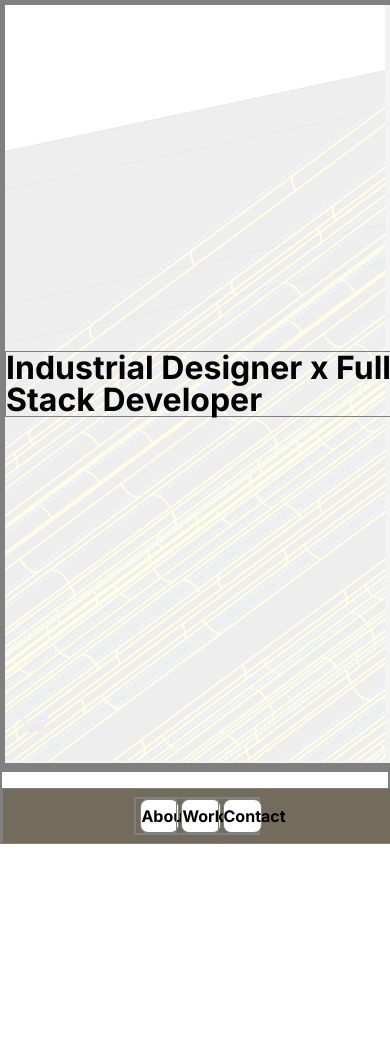
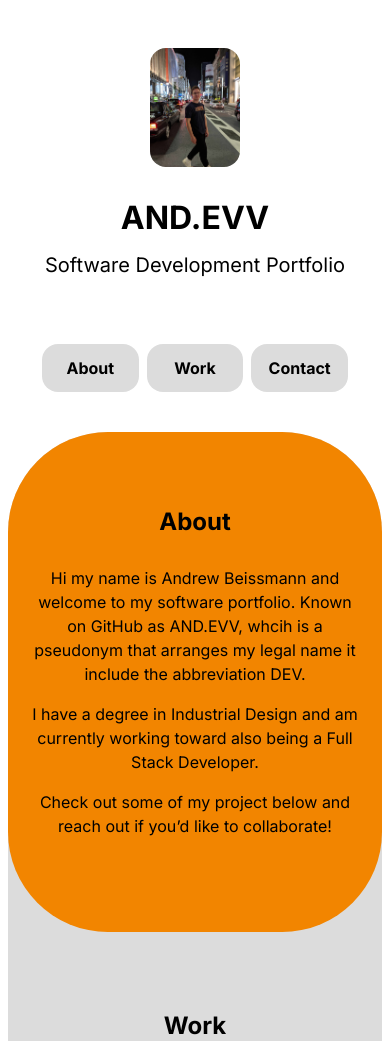
Before and after one commit to andrew60199/portfolio-01, a plain HTML site: page index.html in a window 390 px wide. Shown: the top 1041 px of the page. Before the commit the page ends 844 px from the top, so only its background shows below. Drawn offline with Linux system fonts and the light colour scheme.

Commit message:
added content to the profolio and completed styling

```diff
--- a/Assets/reset.css
+++ b/Assets/reset.css
@@ -39,3 +39,8 @@
   ul {
     list-style: none;
   }
+
+  a {
+    color: black;
+    text-decoration: none;
+  }
--- a/Assets/style.css
+++ b/Assets/style.css
@@ -2,96 +2,248 @@
     --font: 'Inter', sans-serif;
 }
 
-* {
-    border: 1px solid grey;
+html {
+    margin: .5rem;
+    transition: all 0.5s ease-in-out;
+    scroll-behavior: smooth;
+}
+
+h1 {
+    font-size: 200%;
+    margin-bottom: 1rem;
+    font-family: var(--font);
+}
+
+h2 {
+    font-size: 150%;
+    margin-bottom: 2rem;
+    text-align: center;
+    font-family: var(--font);
+}
+
+h3 {
+    font-size: 125%;
+    margin-bottom: 1rem;
+    font-family: var(--font);
 }
 
 p {
-    color: magenta;
+    margin-bottom: 1rem;
     font-family: var(--font);
 }
 
 /* Navigation */
 header {
     display: flex;
-    position: fixed;
+    flex-direction: column;
     width: 100%;
-    height: 3.5rem;
-    z-index: 10;
+    height: auto;
     bottom: 0;
-    background-color: rgb(115, 107, 92);
     justify-content: center;
-    padding: 8px;
+    align-items: center;
+    padding: .5rem;
+    margin-bottom: 2rem;
 }
+
+.developer-photo {
+    width: 10%;
+    height: auto;
+    margin: 2rem 0;
+}
+
+img {
+    width: 100%;
+    height: 100%;
+    border-radius: 1rem;
+
+}
+
+.sub-heading {
+    font-size: 125%;
+    margin-bottom: 4rem;
+}
+
 
 ul {
     display: flex;
     flex-wrap: wrap;
     width: 34%;
     justify-content: center;
-
+    align-items: center;
 }
 
-li.button {
+.button {
     display: flex;
-    width: 33%;
-}
-
-a {
+    width: 30%;
+    margin-bottom: 2rem;
+    justify-content: center;
     color:black;
     text-decoration: none;
-    text-align: center;
     font-family: var(--font);
-    font-weight: bold;
-    width: 100%;
+    font-weight: bold;;
     height: 100%;
-    background-color: rgb(255, 255, 255);
-    border-radius: 8px;
-    padding-top: .5rem;
-    margin: 0 4px;
+    background-color: rgb(220, 220, 220);
+    border-radius: 1rem;
+    padding: 1rem;
+    margin: 0 .25rem;
 }
 
 /* Link order - visited, focus, hover, active */
-a:visited {
 
-}
-
-a:focus {
+.button:focus {
     color: rgb(255, 255, 255);
 }
 
-a:hover {
+.button:hover {
     background-color: rgb(60, 60, 60);
 }
 
-a:active {
-
+/* About section */
+.about {
+    display: flex;
+    width: 100%;
+    height: 500px;
+    justify-content: center;
+    align-items: center;
+    background-color: rgb(242, 133, 0);
+    border-radius: 100px;
 }
 
-/* Openning screen */
-.intro {
+.content {
     display: flex;
-    width: 100%;
-    height: 90vh;
-}
-
-.centred-heading {
-    display: flex;
-    position: absolute;
-    font-family: var(--font);
-    font-size: 200%;
-    color: black;
-    background-color: rgba(255, 255, 255, 0.9);
-    background-size: cover;
-    height: 90vh;
-    width: 100%;
-    align-items: center;
+    flex-wrap: wrap;
+    width: 33%;
     justify-content: center;
 }
 
-.full-screen-image {
-    background-image: url(/Assets/Images/design-01.PNG);
-    background-size: cover;
+.text {
+    width: 75%;
+    text-align: center;
+}
+
+p {
+    text-align: center;
+    line-height: 1.5;
+}
+
+/* Work section */
+.layered-bg {
+    background-color: rgb(220, 220, 220);
+    border-radius: 100px 100px 0 0;
     width: 100%;
-    height: 100%;
+    height: 550px;
 }
+
+#work {
+    display: flex;
+    flex-wrap: wrap;
+    width: 100%;
+    justify-content: center;
+    align-items: center;
+    text-align: center;
+    background-color: rgb(220, 220, 220);
+    border-radius: 0 0 100px 100px;
+    width: 100%;
+    height: auto;
+    padding: 2rem;
+
+}
+.work {
+    position: relative;
+    width: 38%;
+}
+
+figure {
+    margin: 0 auto;
+}
+
+figcaption {
+    margin: 2rem 0;
+}
+
+.supporting {
+    width: 55%;
+    justify-items: center;
+}
+
+.coming-soon {
+    width: 55%;
+    justify-content: center;
+    margin: 0 auto;
+    padding: 3rem 0;
+}
+
+.image-link:hover {
+    background-color: none;
+    opacity: 0.6;
+}
+
+/* Contact section */
+#contact {
+    width: 100%;
+    height: 250px;
+    margin: 4rem 0;
+}
+
+.contact {
+    justify-items: center;
+    margin: 2rem 0;
+}
+
+.ex-link {
+    color:black;
+    text-decoration: none;
+    font-family: var(--font);
+    width: 34%;
+    height: 3.5rem;
+    background-color: rgb(220, 220, 220);
+    border-radius: 1rem;
+    padding-top: 1rem;
+    margin: 1rem auto;
+}
+
+.ex-link:hover {
+    background-color: rgb(60, 60, 60);
+}
+
+@media screen and (max-width: 1023px) {
+    ul,
+    .content,
+    .ex-link {
+        width: 55%;
+    }
+
+    .work {
+        width: 80%;
+    }
+
+    .supporting,
+    .coming-soon {
+        width: 65%;
+    }
+
+    .developer-photo {
+        width: 15%;
+    }
+  }
+
+  @media screen and (max-width: 768px) {
+    ul,
+    .content,
+    .ex-link {
+        width: 90%;
+    }
+
+    .work {
+        width: 99%;
+    }
+
+    .supporting,
+    .coming-soon {
+        width: 75%;
+    }
+
+    .developer-photo {
+        width: 25%;
+    }
+  }
--- a/index.html
+++ b/index.html
@@ -7,49 +7,90 @@
         <link href="/assets/reset.css" type="text/css" rel="stylesheet">
         <link href="/assets/style.css" type="text/css" rel="stylesheet">
         <link href="https://fonts.googleapis.com/css2?family=Inter:wght@400;700&display=swap" rel="stylesheet">
-        <title>Portfolio</title>
+        <title>AND.EVV Portfolio</title>
     </head>
     <body>
         <!-- Header -->
         <header>
+            <div class="developer-photo">
+                <img src="/Assets/Images/Andrew-Beissmann-2019.jpg" alt="Photograph of Andrew Beissmann taken in Tokyo, Japan in 2019.">
+            </div>
+            <h1>AND.EVV</h1>
+            <p class="sub-heading">Software Development Portfolio</p>
             <ul>
-                <li class="button"><a href="#about">About</a></li>
-                <li class="button"><a href="#work">Work</a></li>
-                <li class="button"><a href="#contact">Contact</a></li>
+                <a class="button" href="#about"><li>About</li></a>
+                <a class="button" href="#work"><li>Work</li></a>
+                <a class="button" href="#contact"><li>Contact</li></a>
             </ul>
         </header>
 
         <!-- Main Content -->
         <main>
-            <!-- Openning section -->
-            <section id="intro" class="intro">
-                <div class="centred-heading">
-                    <h1>Industrial Designer x Full Stack Developer</h1>
-                </div>
-                <div class="full-screen-image"></div>
-            </section>
-
+            <div class="layered-bg">
                 <!-- About section -->
                 <section id="about" class="about">
-
-
+                    <div class="content"
+                        <div class="text">
+                            <h2>About</h2>
+                            <p>Hi my name is Andrew Beissmann and welcome to my software portfolio. Known on GitHub as AND.EVV, whcih is a pseudonym that arranges my legal name it include the abbreviation DEV.</p>
+                            <p>I have a degree in Industrial Design and am currently working toward also being a Full Stack Developer.</p>
+                            <p>Check out some of my project below and reach out if you&rsquo;d like to collaborate!</p>
+                        </div>
+                    </div>
                 </section>
 
                 <!-- Projects section -->
                 <section id="work">
+                    <div class="work">
+                      <h2>Work</h2>
+                        <figure>
+                            <a class="image-link" href="https://andrew60199.github.io/challenge-refactoring-01/" target="_blank">
+                                <img src="./Assets/Images/Challenge-Refactoring-01-Screenshot.PNG" alt="">
+                            </a>
+                            <figcaption>
+                                <h3>Code Refactoring</h3>
+                                <p>Tasked with some code refactoring, this attempt has helped develop my skills towards becoming a full stack developer. The code needed a little work, I had to fix the HTML semantics and add in alternative text to improve accessiblity. It was also a fresher in the GitHub version control workflow.</p>
+                            </figcaption>
+                        </figure>
+                        <figure class="supporting">
+                            <img src="./Assets/Images/pre-work.PNG" alt="">
+                            <figcaption>
+                                <h3>Pre-work Study Guide</h3>
+                                <p>In preparation to learn Full Stack Development through a coding bootcamp, the students were tasked with making a study guide.</p>
+                            </figcaption>
+                        </figure>
+                        <figure class="supporting">
 
+                                <img src="./Assets/Images/Fotomatic-challenge.PNG" alt="Side by side comparison of the website before and after I debugged the code base.">
+                            </a>
+                            <figcaption>
+                                <h3>Fotomatic</h3>
+                                <p>In addition to enrolling in the coding bootcamp course I have also been completing Codecademy&rsquo;s Pro Career Path &lsquo;Front-End Engineer&rsquo;. The task required reading through documentation and debugging the files. Doing so was a valuable learning experience.</p>
+                            </figcaption>
+                        </figure>
+                        <div class="coming-soon">
+                            <h3 >Coming soon</h3>
+                            <p>There is some more projects in the works. Which I cannot wait to share with the world.</p>
+                        </div>
+                    </div>
                 </section>
-
-            <!-- Contact section -->
-            <section id="contact">
-
-            </section>
-
+            </div>
         </main>
 
         <!-- Footer -->
-        <footer>
-
+        <footer id="contact">
+            <!-- Contact section -->
+            <div class="contact">
+                <h2>Let collaborate!</h2>
+                <div class="ex-link">
+                    <p><strong>Email:</strong> andrew60199@gmail.com</p>
+                </div>
+                <a href="https://www.linkedin.com/in/andrew-beissmann/" target="_blank">
+                    <div class="ex-link">
+                        <p><strong>Linkedin:</strong> Andrew Beissmann</p>
+                    </div>
+                </a>
+            </div>
         </footer>
     </body>
 </html>
```
Also changed, not shown: Assets/Images/Andrew-Beissmann-2019.jpg (added), Assets/Images/design-01.PNG (deleted), Assets/Images/pre-work.PNG (added), 2 other files. Lines whose indentation alone changed are shown as unchanged.
